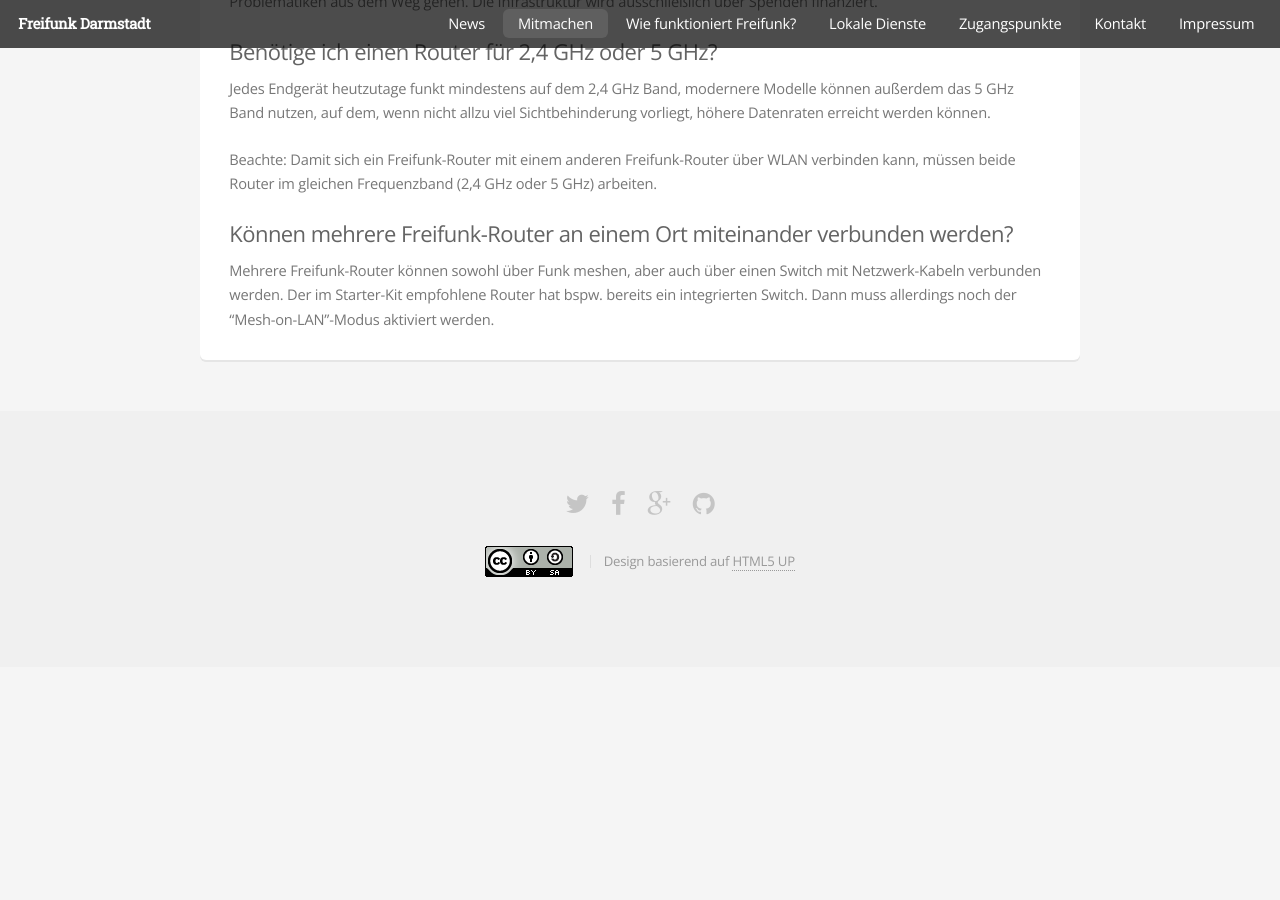
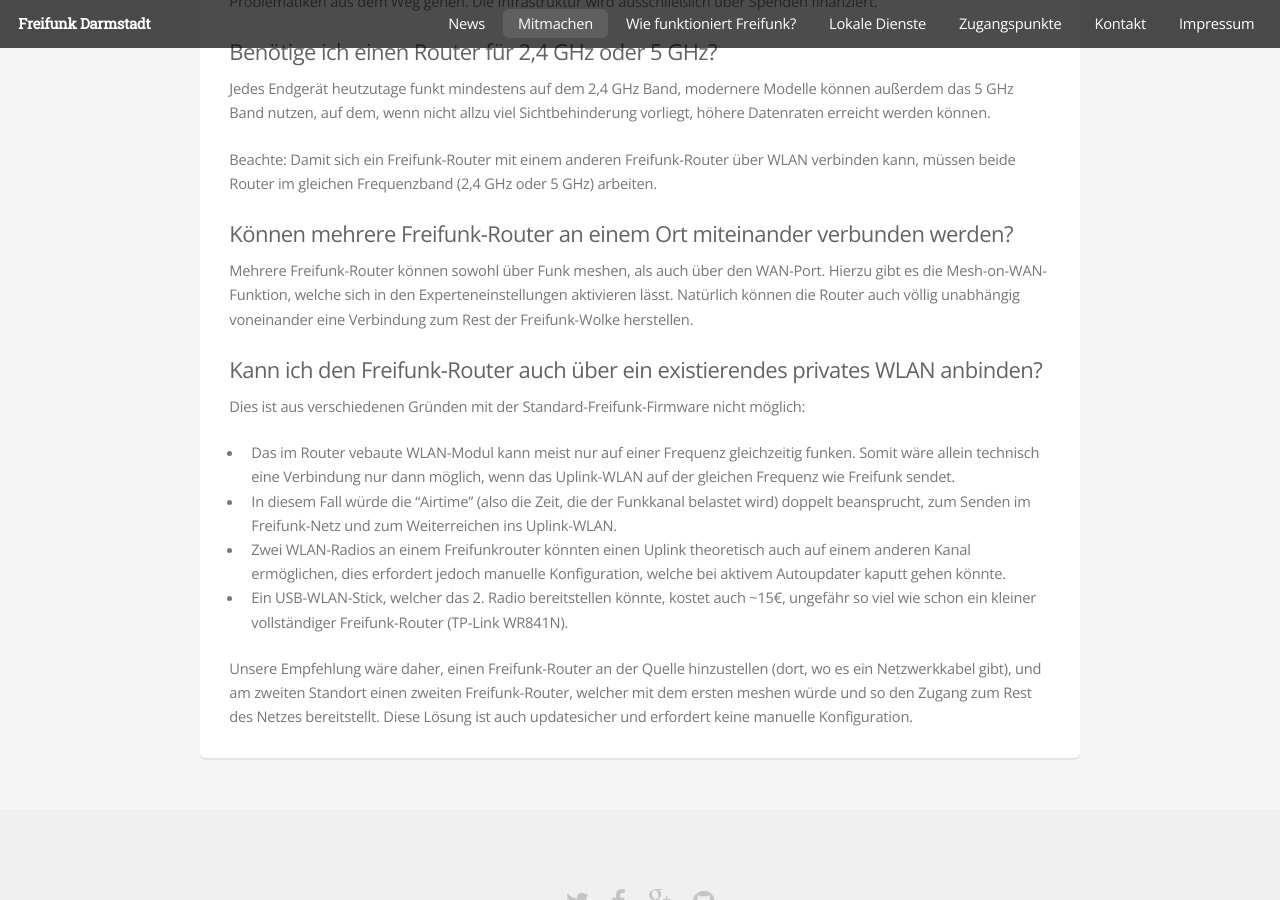
Before and after one commit to mdrenger/darmstadt.freifunk.net, a Jekyll site: the page built from pages/mitmachen/faq.md, in a window 1280 px wide and 900 px high, scrolled down 407 px. Built offline with Jekyll 4.4.1, drawn with Linux system fonts in a browser that asks for light colours; before the commit the page ends 1074 px from its top, so only the background shows below that.

Commit message:
pages/mitmachen/faq: add note about uplink, remove misleading information about switch

```diff
--- a/pages/mitmachen/faq.md
+++ b/pages/mitmachen/faq.md
@@ -23,4 +23,15 @@ Beachte: Damit sich ein Freifunk-Router mit einem anderen Freifunk-Router über
 
 ### Können mehrere Freifunk-Router an einem Ort miteinander verbunden werden?
 
-Mehrere Freifunk-Router können sowohl über Funk meshen, aber auch über einen Switch mit Netzwerk-Kabeln verbunden werden. Der im Starter-Kit empfohlene Router hat bspw. bereits ein integrierten Switch. Dann muss allerdings noch der "Mesh-on-LAN"-Modus aktiviert werden.
+Mehrere Freifunk-Router können sowohl über Funk meshen, als auch über den WAN-Port. Hierzu gibt es die Mesh-on-WAN-Funktion, welche sich in den Experteneinstellungen aktivieren lässt. Natürlich können die Router auch völlig unabhängig voneinander eine Verbindung zum Rest der Freifunk-Wolke herstellen.
+
+### Kann ich den Freifunk-Router auch über ein existierendes privates WLAN anbinden?
+
+Dies ist aus verschiedenen Gründen mit der Standard-Freifunk-Firmware nicht möglich:
+
+ - Das im Router vebaute WLAN-Modul kann meist nur auf einer Frequenz gleichzeitig funken. Somit wäre allein technisch eine Verbindung nur dann möglich, wenn das Uplink-WLAN auf der gleichen Frequenz wie Freifunk sendet.
+ - In diesem Fall würde die "Airtime" (also die Zeit, die der Funkkanal belastet wird) doppelt beansprucht, zum Senden im Freifunk-Netz und zum Weiterreichen ins Uplink-WLAN.
+ - Zwei WLAN-Radios an einem Freifunkrouter könnten einen Uplink theoretisch auch auf einem anderen Kanal ermöglichen, dies erfordert jedoch manuelle Konfiguration, welche bei aktivem Autoupdater kaputt gehen könnte.
+ - Ein USB-WLAN-Stick, welcher das 2. Radio bereitstellen könnte, kostet auch ~15€, ungefähr so viel wie schon ein kleiner vollständiger Freifunk-Router (TP-Link WR841N).
+
+Unsere Empfehlung wäre daher, einen Freifunk-Router an der Quelle hinzustellen (dort, wo es ein Netzwerkkabel gibt), und am zweiten Standort einen zweiten Freifunk-Router, welcher mit dem ersten meshen würde und so den Zugang zum Rest des Netzes bereitstellt. Diese Lösung ist auch updatesicher und erfordert keine manuelle Konfiguration.
```
